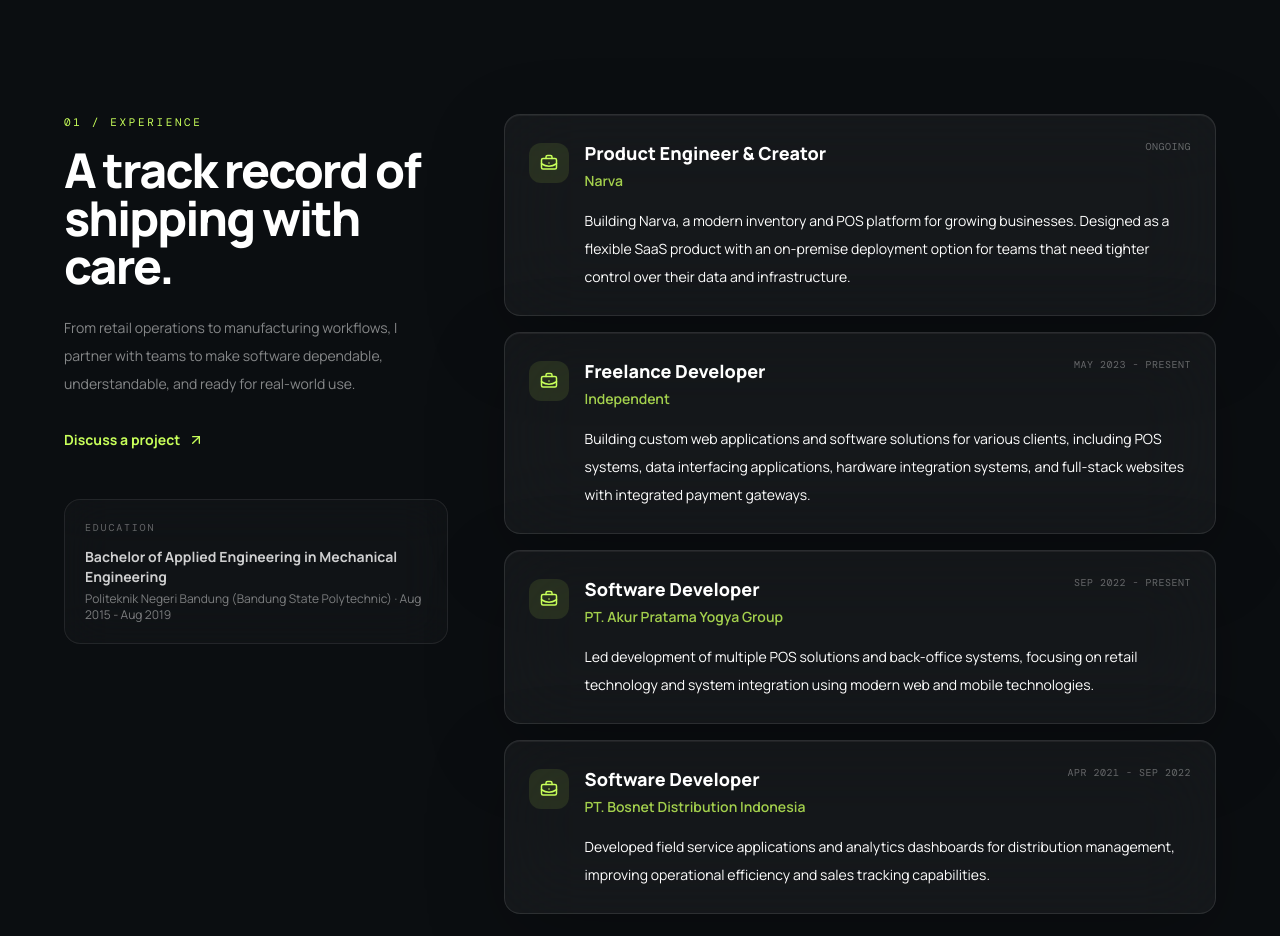
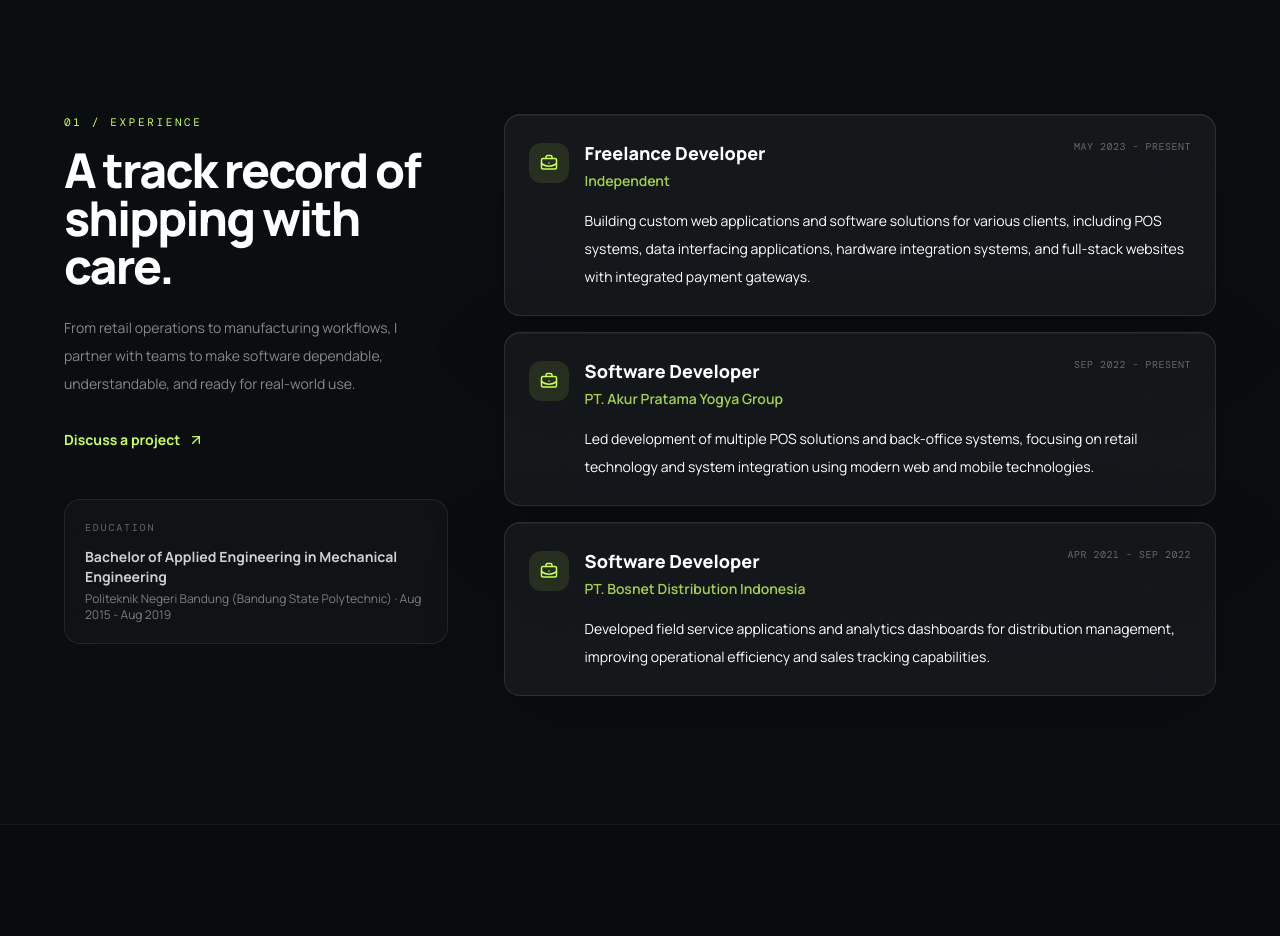
Before and after one commit to naufalwdd/naufalwdd.github.io, a React (Vite) app: page / in a window 1280 px wide. Shown: the part 900-1836 px from the top of the page. Built offline with nearby package versions, Linux system fonts and the light colour scheme.

Commit message:
remove narva

```diff
--- a/src/data/cv.ts
+++ b/src/data/cv.ts
@@ -10,12 +10,6 @@ export const cvData = {
       "I create robust applications across backend, frontend, and mobile—turning complex challenges into elegant solutions with modern technologies.",
   },
   experience: [
-    {
-      role: "Product Engineer & Creator",
-      company: "Narva",
-      period: "Ongoing",
-      summary: "Building Narva, a modern inventory and POS platform for growing businesses. Designed as a flexible SaaS product with an on-premise deployment option for teams that need tighter control over their data and infrastructure."
-    },
     {
       role: "Freelance Developer",
       company: "Independent",
```
